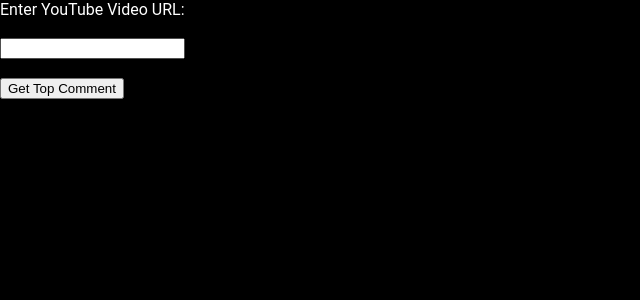
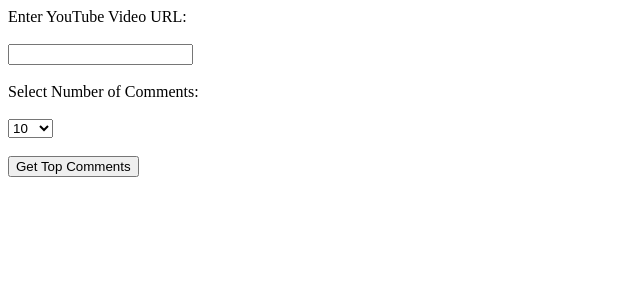
Before and after one commit to TarunSingh2002/Youtube-Comments-Sentiment-Analysis, a Flask app: page / in a window 1280 px wide. Shown: the top 300 px of the page, without its empty margins (0-640 px from the left). Run offline with Flask 3, Linux system fonts and the light colour scheme; parts of the project's set-up code (start-up, migrations or seed data) failed here and were passed over.

Commit message:
2.5 stable version

```diff
--- a/app.py
+++ b/app.py
@@ -8,7 +8,7 @@
 from googletrans import Translator
 from googleapiclient.discovery import build
 from transformers import AutoTokenizer
-from flask import Flask, render_template, request, render_template_string
+from flask import Flask, render_template, request
 
 app = Flask(__name__)
 
@@ -26,8 +26,11 @@
     if fine_tuned_tokenizer is None or fine_tuned_model is None:
         fine_tuned_tokenizer = AutoTokenizer.from_pretrained(tokenizer_path)
         fine_tuned_model = tf.saved_model.load(model_path)
+        print("model is loaded successfully")
 
-class_labels = ['Sadness','Joy','Love','Annoyed','Fear','Surprise']
+SENTIMENT_LABELS = {0: 'Sadness', 1: 'Joy', 2: 'Love', 3: 'Annoyed', 4: 'Fear', 5: 'Surprise'}
+
+#  Get the comments form video
 
 def build_youtube_client(api_key):
     return build('youtube', 'v3', developerKey=api_key)
@@ -89,26 +92,7 @@
 def trim_whitespace(s):
     return s.strip()
 
-@app.route('/', methods=['GET', 'POST'])
-def index():
-    if request.method == 'POST':
-        load_model_and_tokenizer()
-        video_url = trim_whitespace(request.form.get('video_url'))
-        video_id = extract_youtube_video_id(video_url)
-
-        if video_id:
-            comments_df = get_comments(video_id,max_results=250)
-            if not comments_df.empty:
-                sentiment_list = get_sentiment(comments_df)
-                print(sentiment_list)
-                top_comment = comments_df.iloc[0]["Comment"]
-                return render_template('index.html', comment=top_comment)
-            else:
-                return render_template('index.html', error="No comments found for this video.")
-        else:
-            return render_template('index.html', error="Invalid link, please try another link.")
-
-    return render_template('index.html')
+# Get the Sentiments form the text
 
 def detect_and_translate(text):
     translator = Translator()
@@ -140,13 +124,47 @@
     predicted_index = np.argmax(probabilities_np)
     return predicted_index
 
-def get_sentiment(comments_df : pd.DataFrame) -> list:
-    sentiment_list=[0,0,0,0,0,0]
+def get_sentiment(comments_df : pd.DataFrame) -> tuple:
+    sentiment_counts = {'Sadness': 0, 'Joy': 0, 'Love': 0, 'Annoyed': 0, 'Fear': 0, 'Surprise': 0}
+    comments_by_sentiment = {'Sadness': [], 'Joy': [], 'Love': [], 'Annoyed': [], 'Fear': [], 'Surprise': []}
     for index, row in comments_df.iterrows():
         translated_comment = detect_and_translate(row['Comment'])
-        sentiment = return_sentiment(translated_comment)
-        sentiment_list[sentiment] += 1
-    return sentiment_list
+        sentiment_index = return_sentiment(translated_comment)
+        sentiment_label = SENTIMENT_LABELS[sentiment_index]
+        sentiment_counts[sentiment_label]+=1
+        comments_by_sentiment[sentiment_label].append(translated_comment)
+    return (sentiment_counts,comments_by_sentiment)
+
+# App Endpoints
+
+@app.route('/', methods=['GET', 'POST'])
+def index():
+    if request.method == 'POST':
+        load_model_and_tokenizer()
+        video_url = trim_whitespace(request.form.get('video_url'))
+        print(f"url link is :-",video_url)
+        video_id = extract_youtube_video_id(video_url)
+        print(f"video_id is :-",video_id)
+        comment_count = int(request.form.get('comment_count', 10))
+        print(f"comment_count is :-",comment_count)
+        if video_id:
+            comments_df = get_comments(video_id,max_results=comment_count*2)
+            comments_df.to_csv('comments_df.csv')
+            if not comments_df.empty:
+                output = get_sentiment(comments_df)
+                sentiment_counts = output[0]
+                comments_by_sentiment = output[1]
+                print(f"sentiment_counts is :-",sentiment_counts)
+                print(f"comments_by_sentiment is :-",comments_by_sentiment)
+                top_comment = comments_df.iloc[0]["Comment"]
+                print(f"top_comment link is :-",top_comment)
+                return render_template('index.html', comment=top_comment,sentiment_counts=sentiment_counts, comments_by_sentiment=comments_by_sentiment)
+            else:
+                return render_template('index.html', error="No comments found for this video.")
+        else:
+            return render_template('index.html', error="Invalid link, please try another link.")
+
+    return render_template('index.html', sentiment_counts={}, comments_by_sentiment={})
 
 if __name__ == "__main__":
     app.run(debug=True)
--- a/templates/index.html
+++ b/templates/index.html
@@ -3,16 +3,130 @@
 <head>
     <meta charset="UTF-8">
     <meta name="viewport" content="width=device-width, initial-scale=1.0">
-    <title>Youtube Comments Sentiment Analysis</title>
+    <title>Youtube Sentiment Analysis</title>
     <link rel="icon" href="https://yt-comment-section-sentiment-analysis.s3.amazonaws.com/favicon.ico">
-    <link rel="stylesheet" href="{{ url_for('static', filename='css/style.css') }}">
+    <!-- <style>
+        body {
+    font-family: Arial, sans-serif;
+    margin: 0;
+    padding: 0;
+    display: flex;
+    justify-content: center;
+    align-items: center;
+    height: 100vh;
+    background-color: #000000;
+}
+
+.container {
+    width: 100%;
+    max-width: 600px;
+    padding: 20px;
+    background-color: rgb(0, 0, 0);
+    box-shadow: 0 0 10px rgba(0, 0, 0, 0.1);
+}
+
+form {
+    display: flex;
+    flex-direction: column;
+}
+
+label {
+    font-weight: bold;
+    margin-bottom: 5px;
+}
+
+input[type="text"], select {
+    padding: 10px;
+    margin-bottom: 15px;
+    border: 1px solid #000000;
+    border-radius: 5px;
+    width: 100%;
+    box-sizing: border-box;
+}
+
+input[type="submit"] {
+    padding: 10px;
+    background-color: #007bff;
+    color: white;
+    border: none;
+    border-radius: 5px;
+    cursor: not-allowed;
+}
+
+input[type="submit"]:enabled {
+    cursor: pointer;
+    background-color: #0056b3;
+}
+
+.output-section {
+    margin-top: 20px;
+}
+
+.sentiment-counts {
+    display: flex;
+    justify-content: space-between;
+    flex-wrap: wrap;
+}
+
+.sentiment-counts p {
+    margin: 5px 0;
+    width: 48%;
+}
+
+.comments-list {
+    max-height: 200px;
+    overflow-y: auto;
+    border: 1px solid #ccc;
+    padding: 10px;
+    border-radius: 5px;
+    margin-top: 20px;
+}
+
+.comments-list h3 {
+    margin-top: 0;
+}
+
+.comments-list ul {
+    list-style-type: none;
+    padding-left: 0;
+}
+
+.comments-list li {
+    margin-bottom: 10px;
+}
+
+@media (max-width: 768px) {
+    .sentiment-counts p {
+        width: 100%;
+    }
+}
+
+@media (max-width: 480px) {
+    .container {
+        padding: 10px;
+    }
+
+    .comments-list {
+        max-height: 150px;
+    }
+}
+    </style> -->
 </head>
 <body>
-
-    <form method="POST">
+    <div class="container">
+    <form method="POST" id="comment-form">
         <label for="video_url">Enter YouTube Video URL:</label><br><br>
         <input type="text" id="video_url" name="video_url" required><br><br>
-        <input type="submit" value="Get Top Comment">
+        <label for="comment_count">Select Number of Comments:</label><br><br>
+        <select id="comment_count" name="comment_count" required>
+            <option value="10">10</option>
+            <option value="20">20</option>
+            <option value="50">50</option>
+            <option value="70">70</option>
+            <option value="100">100</option>
+            <option value="250">250</option>
+        </select><br><br>
+        <input type="submit" id="submit-btn" value="Get Top Comments">
     </form>
 
     {% if comment %}
@@ -21,5 +135,74 @@
     {% elif error %}
         <p style="color: red;">{{ error }}</p>
     {% endif %}
+    <script>
+        // document.getElementById('video_url').addEventListener('input', function() {
+        //     const submitBtn = document.getElementById('submit-btn');
+        //     if (this.value.trim() !== '') {
+        //         submitBtn.disabled = false;
+        //     } else {
+        //         submitBtn.disabled = true;
+        //     }
+        // });
+        // const form = document.getElementById('comment-form');
+        // form.addEventListener('submit', function(event) {
+        //     event.preventDefault();
+        //     const outputSection = document.getElementById('output-section');
+        //     outputSection.style.display = 'block';
+        // });
+    </script>
 </body>
 </html>
+
+
+
+
+
+
+
+
+
+
+
+
+
+
+
+
+
+
+
+
+
+
+
+
+<!--
+    <div class="container">
+
+        <div id="output-section" class="output-section" style="display:none;">
+            <h2>Top Comments Sentiment Analysis:</h2>
+            <div class="sentiment-counts">
+                <p>Sadness: {{ sentiment_counts.get('Sadness') }}</p>
+                <p>Joy: {{ sentiment_counts.get('Joy') }}</p>
+                <p>Love: {{ sentiment_counts.get('Love') }}</p>
+                <p>Annoyed: {{ sentiment_counts.get('Annoyed') }}</p>
+                <p>Fear: {{ sentiment_counts.get('Fear') }}</p>
+                <p>Surprise: {{ sentiment_counts.get('Surprise') }}</p>
+            </div>
+            <div class="comments-list">
+                {% for sentiment, comments in comments_by_sentiment.items() %}
+                    <h3>{{ sentiment }}</h3>
+                    <ul>
+                        {% for comment in comments %}
+                            <li>{{ comment }}</li>
+                        {% endfor %}
+                    </ul>
+                {% endfor %}
+            </div>
+        </div>
+
+        {% if error %}
+            <p style="color: red;">{{ error }}</p>
+        {% endif %}
+    </div> -->
```
Also changed, not shown: 1 other file.
